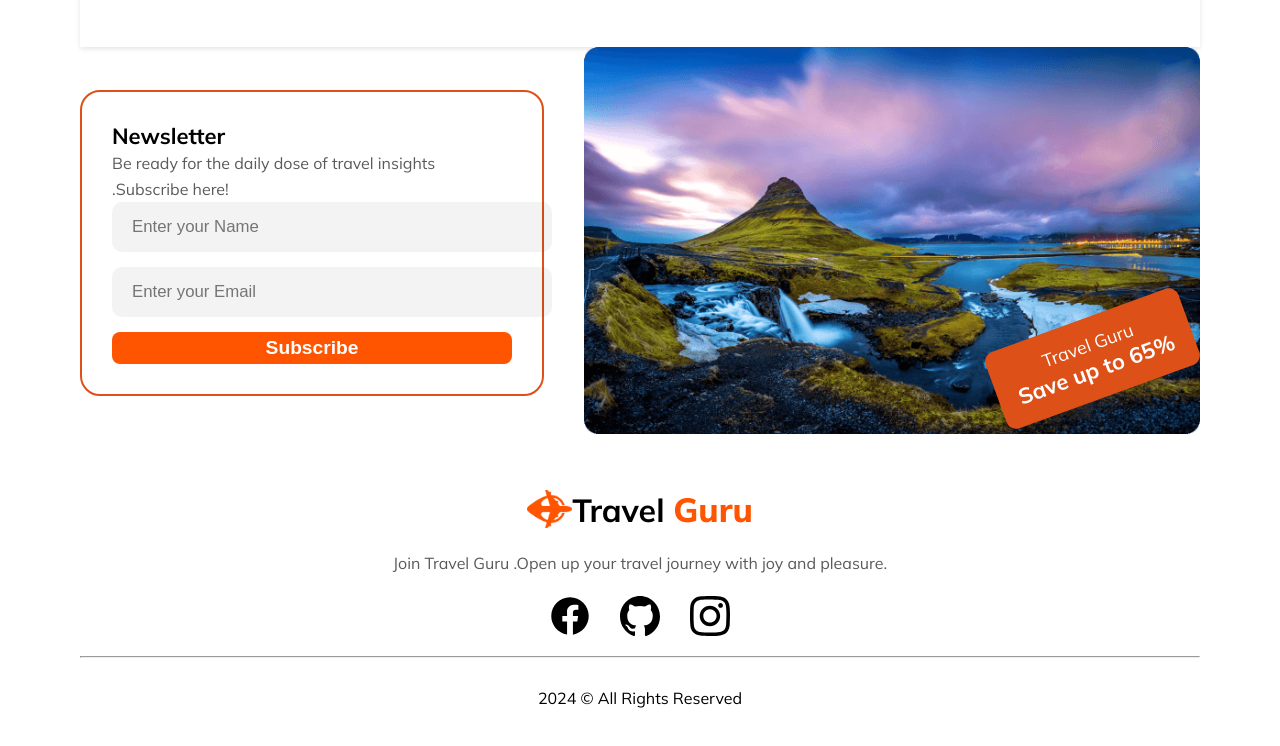
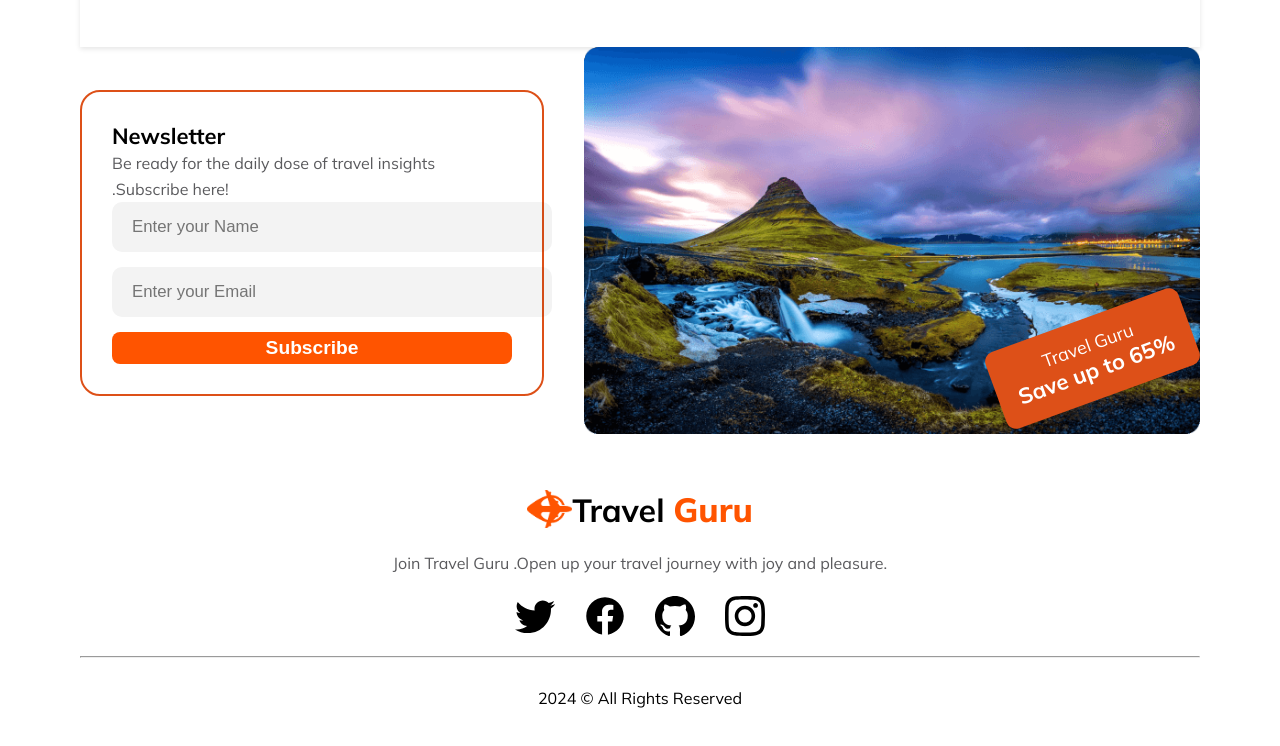
Before and after one commit to Sadat006/travel-web-b49, a plain HTML site: page index.html in a window 1280 px wide. Shown: the part 3586-4332 px from the top of the page. Drawn offline with Linux system fonts and the light colour scheme.

Commit message:
some changes happend

```diff
--- a/index.html
+++ b/index.html
@@ -208,6 +208,7 @@
         Join Travel Guru .Open up your travel journey with joy and pleasure.
       </p>
       <div class="social">
+        <img src="assets/icons/itwitter.svg" alt="">
         <img src="assets/icons/facebook.svg" alt="" />
         <img src="assets/icons/github-142-svgrepo-com.svg" alt="" />
         <img src="assets/icons/instagram-167-svgrepo-com.svg" alt="" />
--- a/style.css
+++ b/style.css
@@ -118,6 +118,7 @@ nav .left-section {
   border: none;
   align-items: center;
   border-radius: 5px;
+  cursor: pointer;
 }
 .primary-btn img {
   width: 1rem;
@@ -506,6 +507,7 @@ nav .left-section {
   color: #fff;
   font-size: 1.2rem;
   font-weight: 800;
+  cursor: pointer;
 }
 /* responsive media query */
 @media screen and (max-width: 600px) {
```
Also changed, not shown: assets/icons/itwitter.svg (added).
